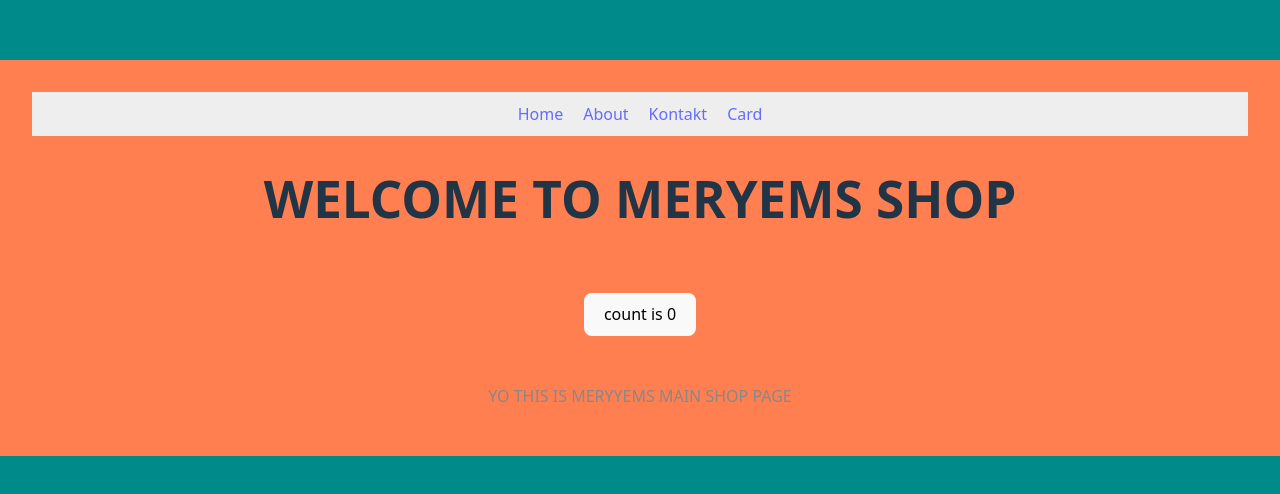
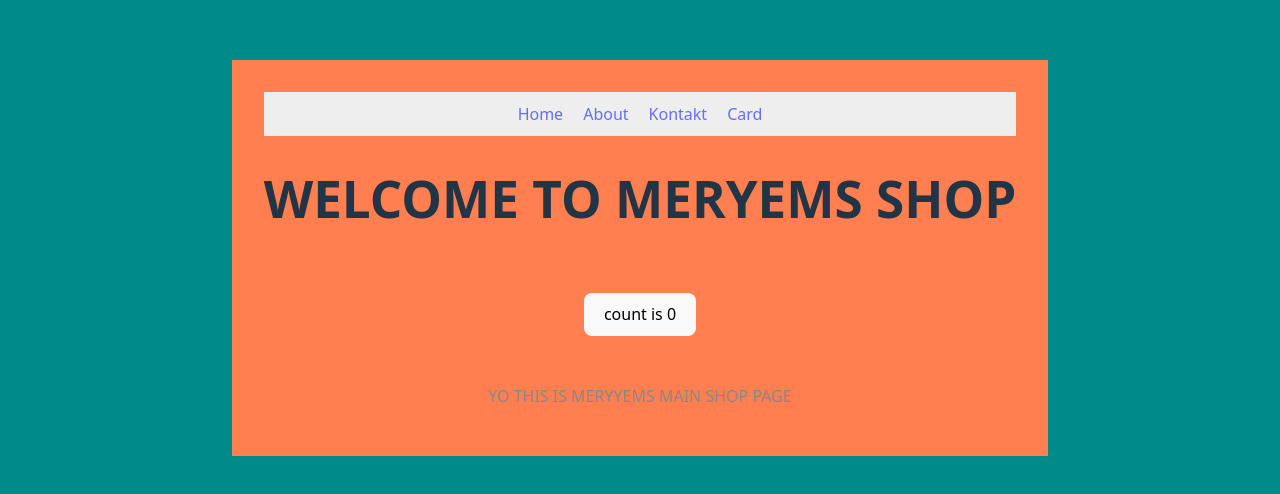
Before and after one commit to AtotheMfnK/Meryem_Zweiter_ServerMYQSL, a React (Vite) app in the folder Frontend/: page / in a window 1280 px wide. Shown: the part 142-636 px from the top of the page. Built offline with nearby package versions, Linux system fonts and the light colour scheme.

Commit message:
root max width

```diff
--- a/Frontend/src/App.css
+++ b/Frontend/src/App.css
@@ -1,5 +1,5 @@
 #root {
-  width: 100vw;
+  max-width: 100vw;
   margin: 0 auto;
   padding: 2rem;
   text-align: center;
```
